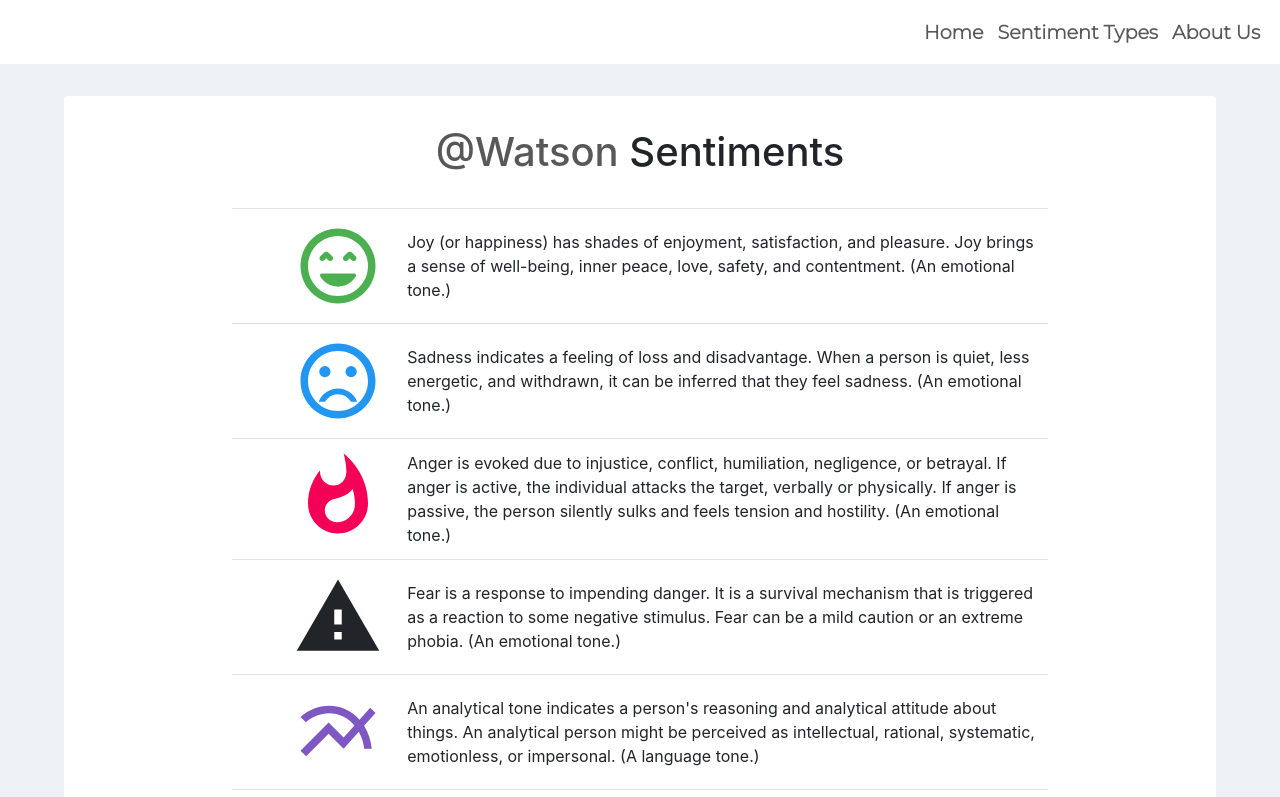
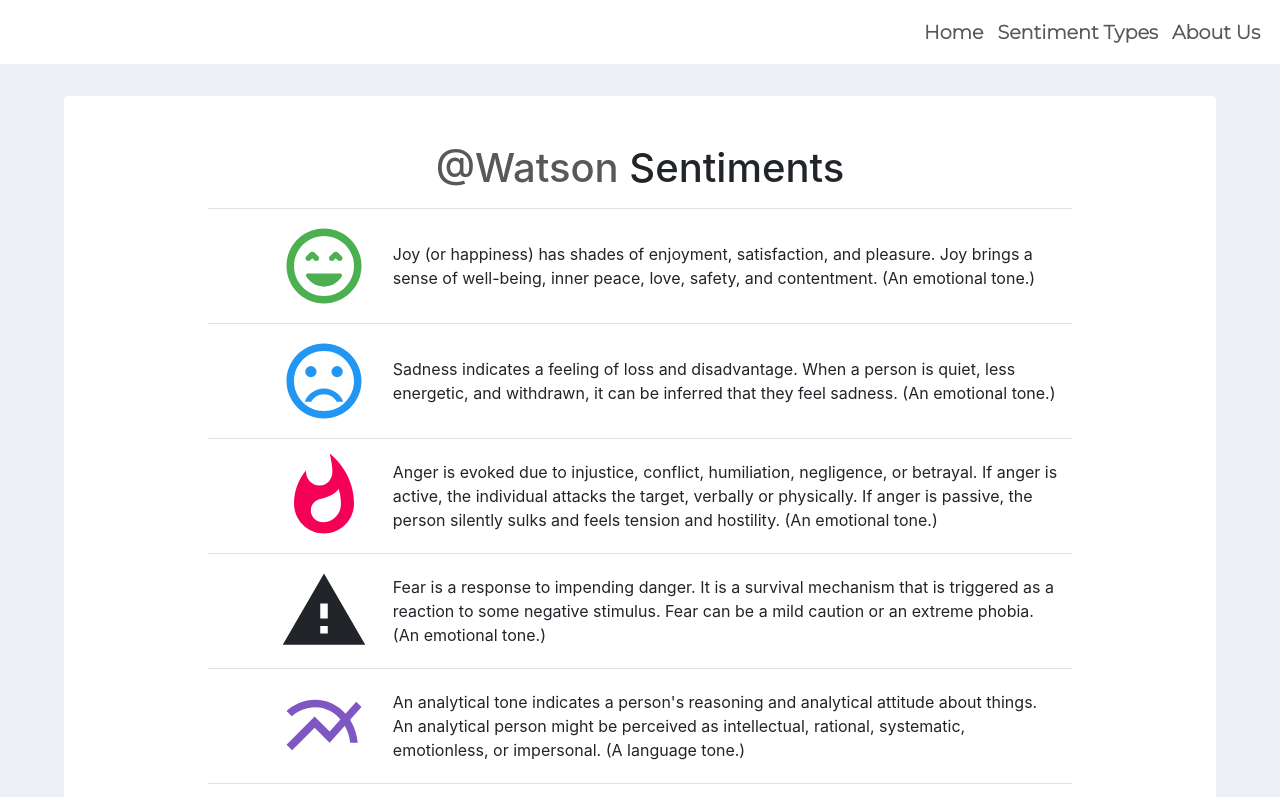
Before and after one commit to josephruocco/sentiment-analysis-frontend-1, a React (Create React App) app: page /sentiments in a window 1280 px wide. Shown: the top 797 px of the page. Built offline with nearby package versions, Linux system fonts and the light colour scheme.

Commit message:
updated layout

```diff
--- a/src/pages/WatsonInfo.js
+++ b/src/pages/WatsonInfo.js
@@ -14,7 +14,7 @@
     render(){
         return (
             <div className="sentiment-body rounded">
-                <h1><a href={SentimenDef.source}>@Watson</a> Sentiments</h1>
+                <h1 className="sentiment-title"><a href={SentimenDef.source}>@Watson</a> Sentiments</h1>
                 <div className="sentiment-table">
                     <table class="table">
                         <tbody>
--- a/src/styles/WatsonInfo.css
+++ b/src/styles/WatsonInfo.css
@@ -4,23 +4,35 @@
     height: auto;
     background-color: white;
     margin: 6rem auto auto auto;
-    padding: 2rem 2rem 2rem 2rem;
+    padding-top: 3rem;
+    padding-left: 0;
+    padding-right: 0;
+    padding-bottom: 3rem;
     align-content: center;
     text-align: center;
+}
+
+.sentiment-title {
 }
 
 .sentiment-table {
     width: 75%;
     height: auto;
-    margin: 2rem auto 2rem auto;
+    margin: 1rem auto 1rem auto;
+    padding: 0 0 0 0;
     align-content: center;
 }
 .sentiment-type {
+    padding: 0 0 0 0;
+    margin: 0 0 0 0;
     width: 20%;
     text-align: right;
 }
 
 .sentiment-def {
+    padding: 0 0 0 0;
+    margin: 0 0 0 0;
+    width: 80%;
     text-align: left;
     align-content: center;
 }
```
